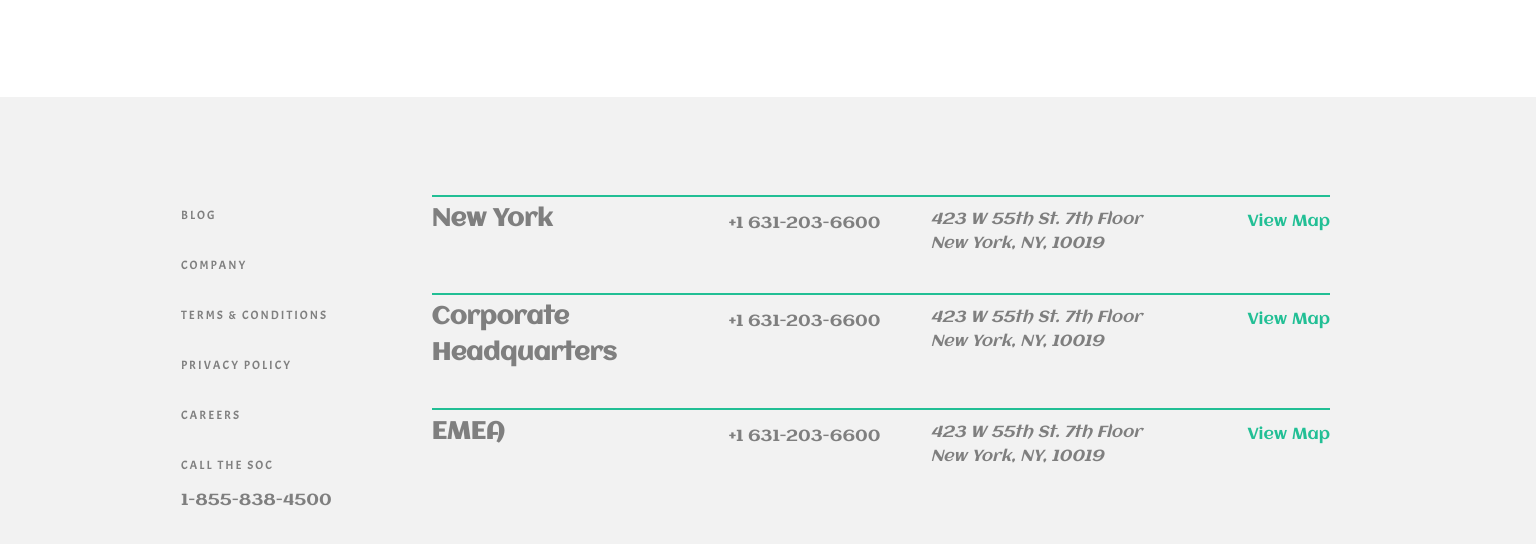
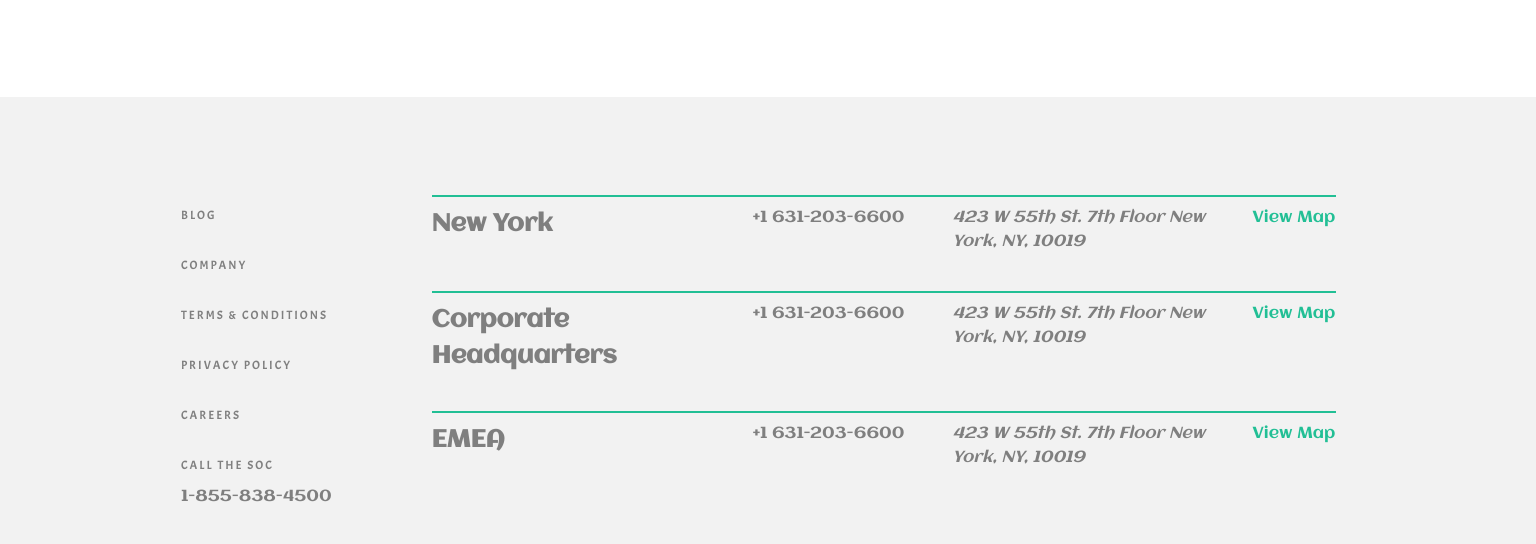
Before and after one commit to julia2017-yg/AltexSoft-LAB-, a plain HTML site: page homework-1/index.html in a window 1536 px wide. Shown: the part 3735-4279 px from the top of the page. Drawn offline with nearby package versions, Linux system fonts and the light colour scheme; a web font is replaced by a local one.

Commit message:
fix footer styles

```diff
--- a/homework-1/css/style.css
+++ b/homework-1/css/style.css
@@ -659,6 +659,10 @@ main {
   color: #7f7f7f;
   padding: 8px 0;
 }
+.footer-list {
+  max-width: 176px;
+  width: 100%;
+}
 .phone {
   margin-top: 4px;
   margin-bottom: 10px;
@@ -674,8 +678,6 @@ address {
   font-size: 12px;
   line-height: 20px;
   color: #7f7f7f;
-  max-width: 170px;
-  width: 100%;
 }
 .link-map {
   font-family: "Aclonica-Regular", sans-serif;
@@ -716,6 +718,7 @@ svg:hover .social-hover {
 }
 @media (min-width: 767px) {
   .container {
+    max-width: 768px;
     padding: 0 40px;
   }
   .header-banner-submenu {
@@ -1082,24 +1085,40 @@ svg:hover .social-hover {
   .footer-item-left {
     margin-right: 100px;
   }
+  .footer-item-right{
+    flex: 0 0 77%;
+  }
   .footer-inner {
     display: flex;
   }
   .footer-item-inner {
     display: flex;
+    justify-content: space-between;
     border-top: 2px solid #22bf95;
     padding: 0;
   }
   .footer-item-inner .footer-list {
     display: flex;
+    padding: 9px 0 37px;
   }
-  .footer-item-inner .footer-list li {
-    padding: 4px 0 37px;
+  .footer-item-title {
+    flex: 0 0 300px;
+  }
+  .item-phone {
+    flex: 0 0 170px;
+    margin-left: 21px;
+  }
+  .item-address {
+    flex: 0 0 270px;
+    margin-left: 30px;
+  }
+  .item-link {
+    flex: 0 0 100px;
+    margin-left: 30px;
   }
   .footer-title {
     font-size: 24px;
     line-height: 36px;
-    width: 185px;
   }
   .menu-footer-list {
     padding-left: 0;
@@ -1123,24 +1142,15 @@ svg:hover .social-hover {
     display: none;
     margin: 0;
   }
-  .item-second {
-    margin-left: 112px;
-    margin-top: 7px;
-  }
-  .item-address {
-    margin-left: 50px;
-    margin-top: 7px;
-  }
   address {
     font-size: 16px;
     line-height: 24px;
-    max-width: 212px;
-    width: 100%;
+  }
+  .phone {
+    margin: 0;
   }
   .link-map {
     color: #22bf95;
-    margin-left: 105px;
-    margin-top: 13px;
     font-size: 16px;
     line-height: 24px;
   }
--- a/homework-1/index.html
+++ b/homework-1/index.html
@@ -607,57 +607,59 @@
             </div>
           </nav>
         </div>
-        <div class="footer-item">
+        <div class="footer-item footer-item-right">
           <div class="footer-item-inner">
             <div>
               <ul class="footer-list">
-                <li>
+                <li class="footer-item-title">
                   <h4 class="footer-title">New York</h4>
                 </li>
-                <li class="item-second">
+                <li class="item-phone">
                   <a class="phone" href="tel:16312036600">+1 631-203-6600</a>
                 </li>
                 <li class="item-address">
                   <address>423 W 55th St. 7th Floor New York, NY, 10019</address>
                 </li>
+                <li class="item-link">
+                  <a class="link-map" href="#">View Map</a>
+                </li>
               </ul>
-            </div>
-            <div>
-              <a class="link-map" href="#">View Map</a>
             </div>
           </div>
           <div class="footer-item-inner">
             <div>
               <ul class="footer-list">
-                <li>
+                <li class="footer-item-title">
                   <h4 class="footer-title">Corporate Headquarters</h4>
                 </li>
-                <li class="item-second">
+                <li class="item-phone">
                   <a class="phone" href="tel:16312036600">+1 631-203-6600</a>
                 </li>
                 <li class="item-address">
                   <address>423 W 55th St. 7th Floor New York, NY, 10019</address>
                 </li>
+                <li class="item-link">
+                  <a class="link-map" href="#">View Map</a>
+                </li>
               </ul>
-            </div>
-            <div>
-              <a class="link-map" href="#">View Map</a>
             </div>
           </div>
           <div class="footer-item-inner">
             <div>
               <ul class="footer-list">
-                <li>
+                <li class="footer-item-title">
                   <h4 class="footer-title">EMEA</h4>
                 </li>
-                <li class="item-second"><a class="phone" href="tel:16312036600">+1 631-203-6600</a></li>
+                <li class="item-phone">
+                  <a class="phone" href="tel:16312036600">+1 631-203-6600</a>
+                </li>
                 <li class="item-address">
                   <address>423 W 55th St. 7th Floor New York, NY, 10019</address>
                 </li>
+                <li class="item-link">
+                  <a class="link-map" href="#">View Map</a>
+                </li>
               </ul>
-            </div>
-            <div>
-              <a class="link-map" href="#">View Map</a>
             </div>
           </div>
         </div>
```
